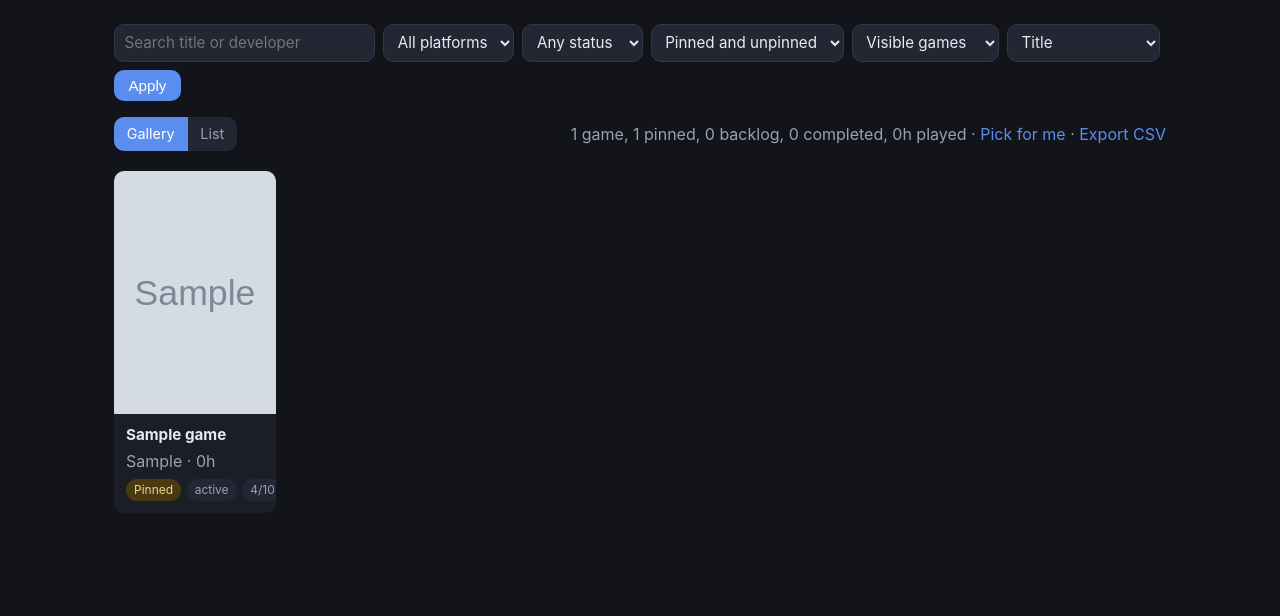
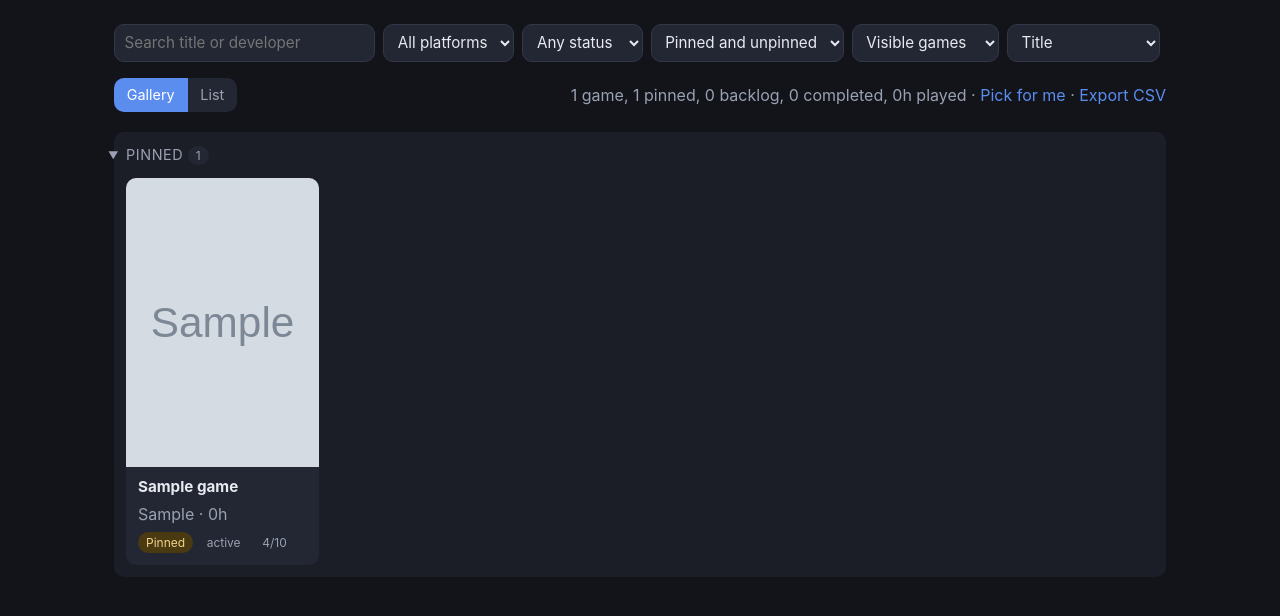
Before and after one commit to JordanMcV/hoard, a FastAPI app: page /games in a window 1280 px wide. Shown: the part 62-678 px from the top of the page. Run offline with FastAPI, Linux system fonts and the light colour scheme; tables that the repository leaves empty hold one stand-in row (values such as "Sample post"); grey boxes marked "Sample" are stand-in pictures.

Commit message:
Apply filters on change and group pinned games
The filter bars submit themselves. Selects submit on change, and the
search box submits shortly after you stop typing. The Apply button
stays as the fallback for browsers without JavaScript.

Pinned games move into a collapsible section above the main grid. The
section follows the current filters, and it is left out when the
"Pinned only" filter is set, which would otherwise list every game
twice. The browser remembers whether the section is open.

```diff
--- /dev/null
+++ b/app/static/app.js
@@ -0,0 +1,90 @@
+// The filter forms submit themselves. The Apply button stays in the markup as
+// the fallback for browsers without JavaScript, so hide it here.
+(function () {
+  var SEARCH_DELAY = 400;
+  var REFOCUS_KEY = "hoard:refocus";
+
+  function submit(form) {
+    if (form.requestSubmit) {
+      form.requestSubmit();
+    } else {
+      form.submit();
+    }
+  }
+
+  function remember(key, value) {
+    try {
+      window.sessionStorage.setItem(key, value);
+    } catch (e) {
+      // Private windows and blocked site data throw. Focus restore is optional.
+    }
+  }
+
+  function take(key) {
+    try {
+      var value = window.sessionStorage.getItem(key);
+      window.sessionStorage.removeItem(key);
+      return value;
+    } catch (e) {
+      return null;
+    }
+  }
+
+  document.querySelectorAll("form.filters").forEach(function (form) {
+    var apply = form.querySelector("button[type=submit]");
+    if (apply) {
+      apply.hidden = true;
+    }
+
+    form.querySelectorAll("select").forEach(function (select) {
+      select.addEventListener("change", function () {
+        submit(form);
+      });
+    });
+
+    var search = form.querySelector("input[type=search]");
+    if (!search) {
+      return;
+    }
+
+    var timer = null;
+    search.addEventListener("input", function () {
+      window.clearTimeout(timer);
+      timer = window.setTimeout(function () {
+        remember(REFOCUS_KEY, window.location.pathname);
+        submit(form);
+      }, SEARCH_DELAY);
+    });
+
+    // Enter submits straight away, so drop the pending reload.
+    form.addEventListener("submit", function () {
+      window.clearTimeout(timer);
+    });
+
+    if (take(REFOCUS_KEY) === window.location.pathname) {
+      search.focus();
+      search.setSelectionRange(search.value.length, search.value.length);
+    }
+  });
+
+  // Remember whether each accordion is open, per browser.
+  document.querySelectorAll("details[id]").forEach(function (details) {
+    var key = "hoard:open:" + details.id;
+    var stored = null;
+    try {
+      stored = window.localStorage.getItem(key);
+    } catch (e) {
+      stored = null;
+    }
+    if (stored !== null) {
+      details.open = stored === "1";
+    }
+    details.addEventListener("toggle", function () {
+      try {
+        window.localStorage.setItem(key, details.open ? "1" : "0");
+      } catch (e) {
+        // Nothing to do. The accordion still works for this page view.
+      }
+    });
+  });
+})();
--- a/app/static/style.css
+++ b/app/static/style.css
@@ -10,6 +10,10 @@
 }
 
 * { box-sizing: border-box; }
+
+/* The button rule below sets a display, which beats the browser default for
+   the hidden attribute. */
+[hidden] { display: none !important; }
 
 body {
   margin: 0;
@@ -175,6 +179,27 @@ input, select, textarea {
   .row:hover { background: var(--surface-2); }
 }
 
+.pinned-section {
+  background: var(--surface);
+  border-radius: var(--radius);
+  padding: 0.75rem;
+  margin-bottom: 1.25rem;
+}
+.pinned-section > summary {
+  cursor: pointer;
+  color: var(--muted);
+  font-size: 0.9rem;
+  text-transform: uppercase;
+  letter-spacing: 0.04em;
+  list-style-position: outside;
+}
+.pinned-section[open] > summary { margin-bottom: 0.75rem; }
+.pinned-section .card { background: var(--surface-2); }
+.pinned-section .row { background: var(--surface-2); }
+@media (hover: hover) {
+  .pinned-section .row:hover { background: var(--bg); }
+}
+
 .syncbar {
   display: flex;
   align-items: center;
@@ -274,6 +299,8 @@ input, select, textarea {
     gap: 0.75rem;
   }
 
+  .pinned-section > summary { padding: 0.4rem 0; }
+
   .syncbar > form, .syncbar > form button { width: 100%; }
 
   .viewtoggle { align-self: flex-start; }
--- a/app/templates/base.html
+++ b/app/templates/base.html
@@ -26,5 +26,6 @@
   <main>
     {% block content %}{% endblock %}
   </main>
+  <script src="/static/app.js" defer></script>
 </body>
 </html>
--- a/app/templates/games_index.html
+++ b/app/templates/games_index.html
@@ -1,5 +1,60 @@
 {% extends "base.html" %}
 {% block title %}Games{% endblock %}
+
+{% macro game_row(g) %}
+<a class="row" href="/games/{{ g.id }}">
+  {% if g.cover_file %}
+  <img src="/posters/{{ g.cover_file }}" alt="" loading="lazy">
+  {% else %}
+  <span class="row-thumb"></span>
+  {% endif %}
+  <span class="row-main">
+    <strong>{{ g.title }}</strong>
+    <span class="muted small">
+      {{ g.platform }}{% if g.playtime_minutes %} · {{ (g.playtime_minutes / 60) | round | int }}h{% endif %}
+    </span>
+  </span>
+  <span class="row-meta">
+    {% if g.hidden %}<span class="badge hidden">Hidden</span>{% endif %}
+    {% if g.pinned %}<span class="badge pinned">Pinned</span>{% endif %}
+    <span class="badge status-{{ g.status | lower }}">{{ g.status }}</span>
+    {% if g.personal_rating %}<span class="badge">{{ g.personal_rating }}/10</span>{% endif %}
+  </span>
+</a>
+{% endmacro %}
+
+{% macro game_card(g) %}
+<a class="card" href="/games/{{ g.id }}">
+  {% if g.cover_file %}
+  <img src="/posters/{{ g.cover_file }}" alt="{{ g.title }} cover" loading="lazy">
+  {% else %}
+  <div class="poster-placeholder"><span>{{ g.title }}</span></div>
+  {% endif %}
+  <div class="card-body">
+    <strong>{{ g.title }}</strong>
+    <span class="muted">{{ g.platform }}{% if g.playtime_minutes %} · {{ (g.playtime_minutes / 60) | round | int }}h{% endif %}</span>
+    <span class="badges">
+      {% if g.hidden %}<span class="badge hidden">Hidden</span>{% endif %}
+      {% if g.pinned %}<span class="badge pinned">Pinned</span>{% endif %}
+      <span class="badge status-{{ g.status | lower }}">{{ g.status }}</span>
+      {% if g.personal_rating %}<span class="badge">{{ g.personal_rating }}/10</span>{% endif %}
+    </span>
+  </div>
+</a>
+{% endmacro %}
+
+{% macro game_section(items, view) %}
+{% if view == 'list' %}
+<section class="list">
+  {% for g in items %}{{ game_row(g) }}{% endfor %}
+</section>
+{% else %}
+<section class="grid">
+  {% for g in items %}{{ game_card(g) }}{% endfor %}
+</section>
+{% endif %}
+{% endmacro %}
+
 {% block content %}
 {% if msg %}<p class="notice">{{ msg }}</p>{% endif %}
 {% if error %}<p class="error">{{ error }}</p>{% endif %}
@@ -63,53 +118,28 @@
 </section>
 {% endif %}
 
-{% if games and view == 'list' %}
-<section class="list">
-  {% for g in games %}
-  <a class="row" href="/games/{{ g.id }}">
-    {% if g.cover_file %}
-    <img src="/posters/{{ g.cover_file }}" alt="" loading="lazy">
-    {% else %}
-    <span class="row-thumb"></span>
-    {% endif %}
-    <span class="row-main">
-      <strong>{{ g.title }}</strong>
-      <span class="muted small">
-        {{ g.platform }}{% if g.playtime_minutes %} · {{ (g.playtime_minutes / 60) | round | int }}h{% endif %}
-      </span>
-    </span>
-    <span class="row-meta">
-      {% if g.hidden %}<span class="badge hidden">Hidden</span>{% endif %}
-      {% if g.pinned %}<span class="badge pinned">Pinned</span>{% endif %}
-      <span class="badge status-{{ g.status | lower }}">{{ g.status }}</span>
-      {% if g.personal_rating %}<span class="badge">{{ g.personal_rating }}/10</span>{% endif %}
-    </span>
-  </a>
-  {% endfor %}
-</section>
-{% elif games %}
-<section class="grid">
-  {% for g in games %}
-  <a class="card" href="/games/{{ g.id }}">
-    {% if g.cover_file %}
-    <img src="/posters/{{ g.cover_file }}" alt="{{ g.title }} cover" loading="lazy">
-    {% else %}
-    <div class="poster-placeholder"><span>{{ g.title }}</span></div>
-    {% endif %}
-    <div class="card-body">
-      <strong>{{ g.title }}</strong>
-      <span class="muted">{{ g.platform }}{% if g.playtime_minutes %} · {{ (g.playtime_minutes / 60) | round | int }}h{% endif %}</span>
-      <span class="badges">
-        {% if g.hidden %}<span class="badge hidden">Hidden</span>{% endif %}
-        {% if g.pinned %}<span class="badge pinned">Pinned</span>{% endif %}
-        <span class="badge status-{{ g.status | lower }}">{{ g.status }}</span>
-        {% if g.personal_rating %}<span class="badge">{{ g.personal_rating }}/10</span>{% endif %}
-      </span>
-    </div>
-  </a>
-  {% endfor %}
-</section>
+{# The "Pinned only" filter already gives a page of pinned games. A separate
+   section there would only hold every game twice. #}
+{% if pinned == '1' %}
+{% set pinned_games = [] %}
+{% set rest = games %}
 {% else %}
+{% set pinned_games = games | selectattr('pinned') | list %}
+{% set rest = games | rejectattr('pinned') | list %}
+{% endif %}
+
+{% if pinned_games %}
+<details class="pinned-section" id="pinned-games" open>
+  <summary>
+    Pinned <span class="badge">{{ pinned_games | length }}</span>
+  </summary>
+  {{ game_section(pinned_games, view) }}
+</details>
+{% endif %}
+
+{% if rest %}
+{{ game_section(rest, view) }}
+{% elif not games %}
 <section class="empty">
   <p>No games yet.</p>
   <a class="button" href="/games/add">Add your first game</a>
```
